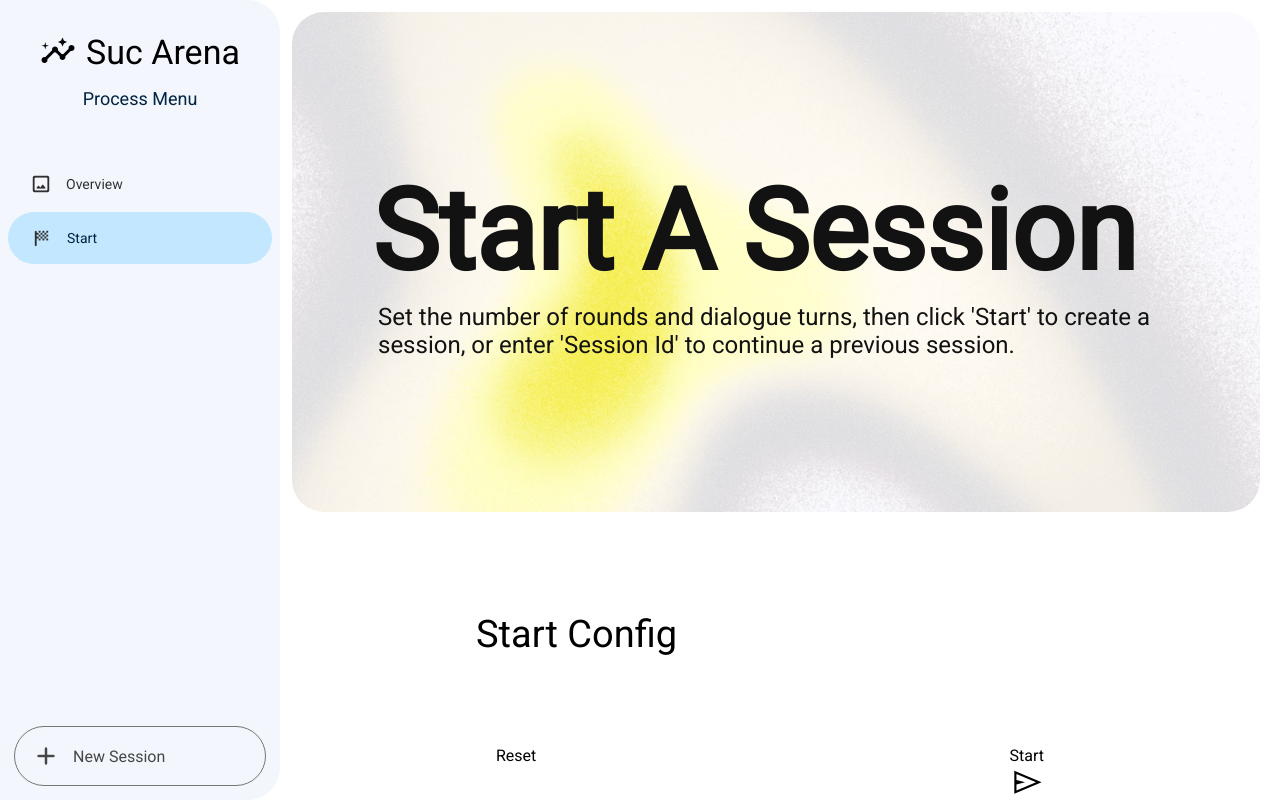
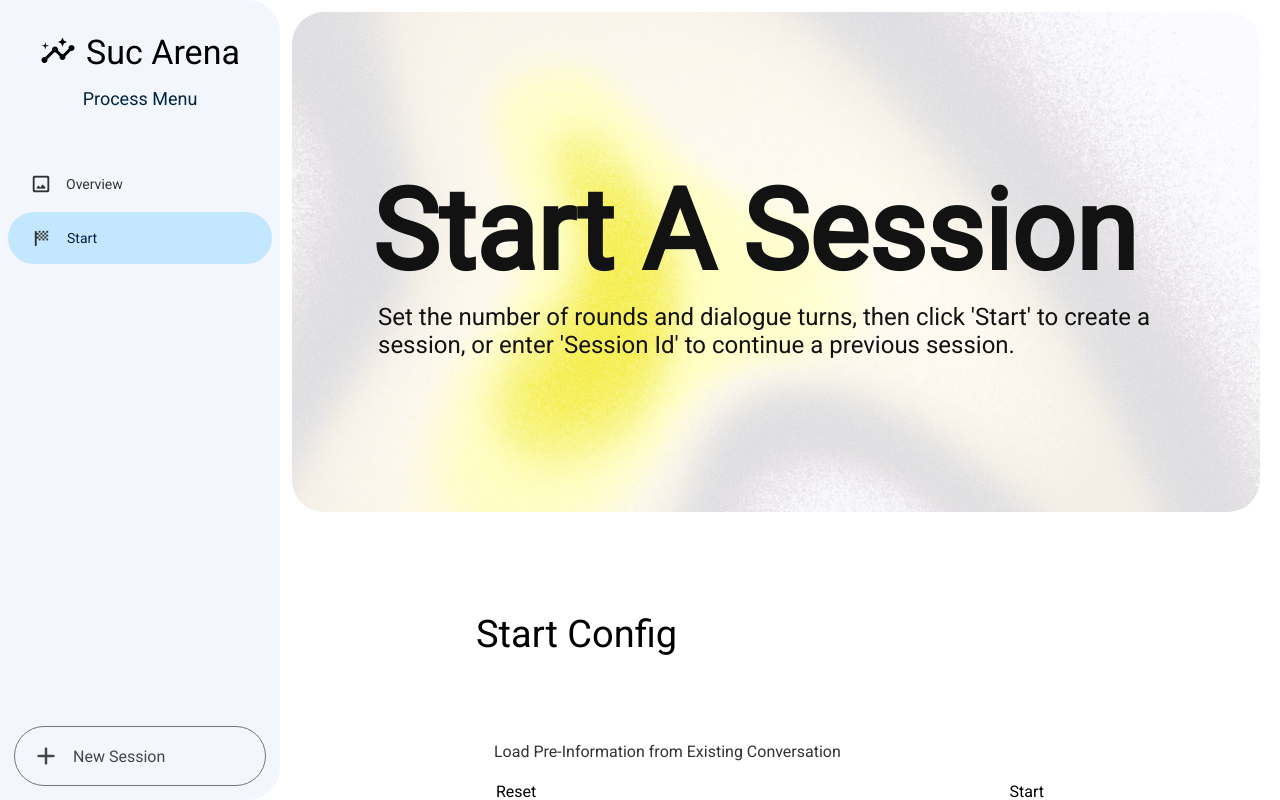
Before and after one commit to RhineAI-Lab/suc-arena-frontend, a Next.js app: page /show in a window 1280 px wide. Built offline with nearby package versions, Linux system fonts and the light colour scheme.

Commit message:
feat: 新增输入前置会话的UI

```diff
--- /dev/null
+++ b/src/components/show/main/Start/Start.css
@@ -0,0 +1,9 @@
+
+.m3-hook {
+  --md-checkbox-outline-color: #555555;
+  --md-checkbox-selected-container-color: #1b56b6;
+}
+
+.line:hover {
+  --md-checkbox-outline-color: #000000;
+}
--- a/src/components/show/main/Start/Start.module.scss
+++ b/src/components/show/main/Start/Start.module.scss
@@ -20,6 +20,7 @@
 
   .fieldLine {
     display: flex;
+    overflow: hidden;
 
     .space {
       flex-grow: 1;
@@ -34,9 +35,52 @@
     }
   }
 
+  .copyLine {
+    display: flex;
+    height: 88px;
+    margin: -6px 0 -8px;
+    transition: all 0.16s ease-in-out;
+    overflow: hidden;
+    align-items: center;
+
+    md-filled-text-field {
+      flex-grow: 5;
+    }
+
+    *:nth-child(2) {
+      margin-left: 20px;
+      flex-grow: 1;
+      flex-basis: 160px;
+    }
+  }
+
+  .checkboxLine {
+    height: 30px;
+    display: flex;
+    padding-left: 4px;
+    align-items: center;
+    margin-bottom: 20px;
+    color: #333333;
+
+    label {
+      margin-left: 14px;
+      cursor: pointer;
+      color: #333333;
+      transition: all 0.12s ease-in-out;
+    }
+  }
+
+  .checkboxLine:hover {
+
+    label {
+      color: #000000;
+    }
+  }
+
   .line {
     height: 50px;
     display: flex;
+    margin-bottom: 40px;
 
     .space {
       flex-grow: 1;
--- a/src/components/show/main/Start/Start.tsx
+++ b/src/components/show/main/Start/Start.tsx
@@ -2,15 +2,18 @@
 
 import React, {useEffect, useRef, useState} from "react";
 import styles from "./Start.module.scss";
+import './Start.css'
 import '@material/web/textfield/filled-text-field'
 import '@material/web/button/text-button'
 import '@material/web/button/filled-tonal-button'
 import '@material/web/button/outlined-button'
 import '@material/web/button/filled-button'
+import '@material/web/checkbox/checkbox'
 import Api from "@/app/api/api";
 import CreateConfig from "@/app/api/class/create-config";
 import {AppTools} from "@/utils/AppTools";
 import DataService from "@/app/service/data-service";
+import {clsx} from "clsx";
 
 export default function Start () {
   function onFirstEnter() {
@@ -34,6 +37,11 @@ export default function Start () {
   let [gameRound, setGameRound] = useState('3')
   let [battleChatRound, setBattleChatRound] = useState('2')
   let [collaborationChatRound, setCollaborationChatRound] = useState('2')
+
+  let [loadPre, setLoadPre] = useState(false)
+  let [preSid, setPreSid] = useState('')
+  let [preBeforeId, setPreBeforeId] = useState('10')
+
   let [existsSid, setExistsSid] = useState('')
 
   function checkNumberValid(num: number) {
@@ -99,12 +107,26 @@ export default function Start () {
   }
 
   return (
-    <div className={styles.Start}>
+    <div className={clsx(styles.Start, 'm3-hook')}>
       <h1>Start Config</h1>
       <md-filled-text-field label="Game Round" value={gameRound} onInput={(e: any) => setGameRound(e.target.value)} type='number' size='large'></md-filled-text-field>
       <div className={styles.fieldLine}>
         <md-filled-text-field label="Battle Chat Round" value={battleChatRound} onInput={(e: any) => setBattleChatRound(e.target.value)} type='number' size='large'></md-filled-text-field>
         <md-filled-text-field label="Collaboration Chat Round" value={collaborationChatRound} onInput={(e: any) => setCollaborationChatRound(e.target.value)} type='number' size='large'></md-filled-text-field>
+      </div>
+      <div className={clsx(styles.checkboxLine, 'line')}>
+        <md-checkbox id="from-mode-checkbox" touch-target="wrapper" onInput={(e: any) => {
+          console.log(e.target.value)
+          console.log(e.target.checked)
+          setLoadPre(Boolean(e.target.checked))
+        }}></md-checkbox>
+        <label htmlFor="from-mode-checkbox">Load Pre-Information from Existing Conversation</label>
+      </div>
+      <div className={styles.copyLine} style={loadPre ? {} : {
+        height: 0,
+      }}>
+        <md-filled-text-field label="Pre Session ID" value={preSid} onInput={(e: any) => setPreSid(e.target.value)} size='large'></md-filled-text-field>
+        <md-filled-text-field label="Before ID" value={preBeforeId} onInput={(e: any) => setPreBeforeId(e.target.value)} type='number' size='large'></md-filled-text-field>
       </div>
       <div className={styles.line} style={{marginTop: '10px'}}>
         <md-text-button trailing-icon>
@@ -119,7 +141,7 @@ export default function Start () {
         </md-filled-tonal-button>
       </div>
       <h1>From Exists Session</h1>
-      <md-filled-text-field label="Session Id" value={existsSid} onInput={(e: any) => setExistsSid(e.target.value)} type='text' size='large'></md-filled-text-field>
+      <md-filled-text-field label="Session ID" value={existsSid} onInput={(e: any) => setExistsSid(e.target.value)} type='text' size='large'></md-filled-text-field>
       <div className={styles.line} style={{marginTop: '10px'}}>
         <md-filled-tonal-button onClick={() => {
           simulate()
```
